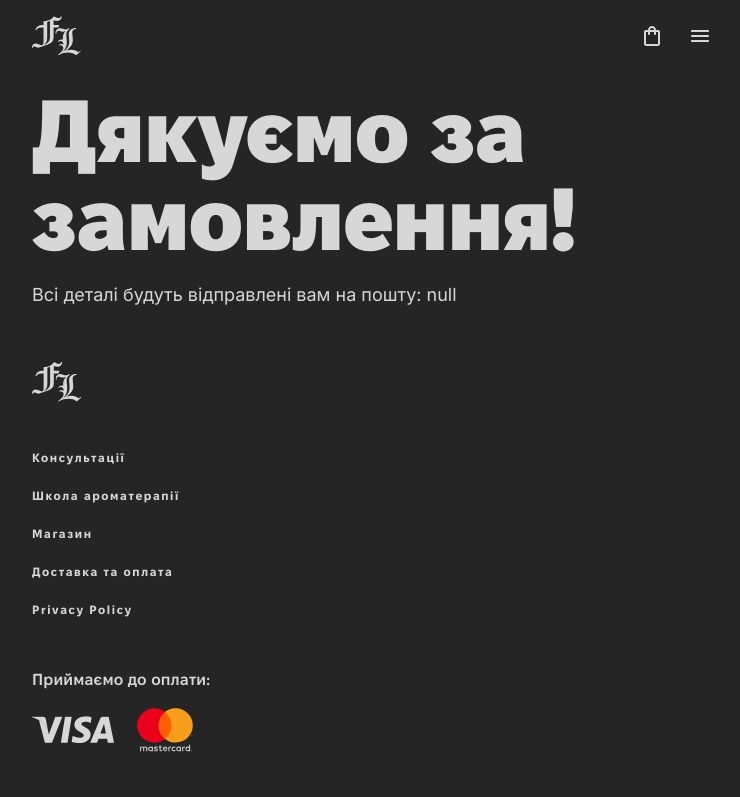
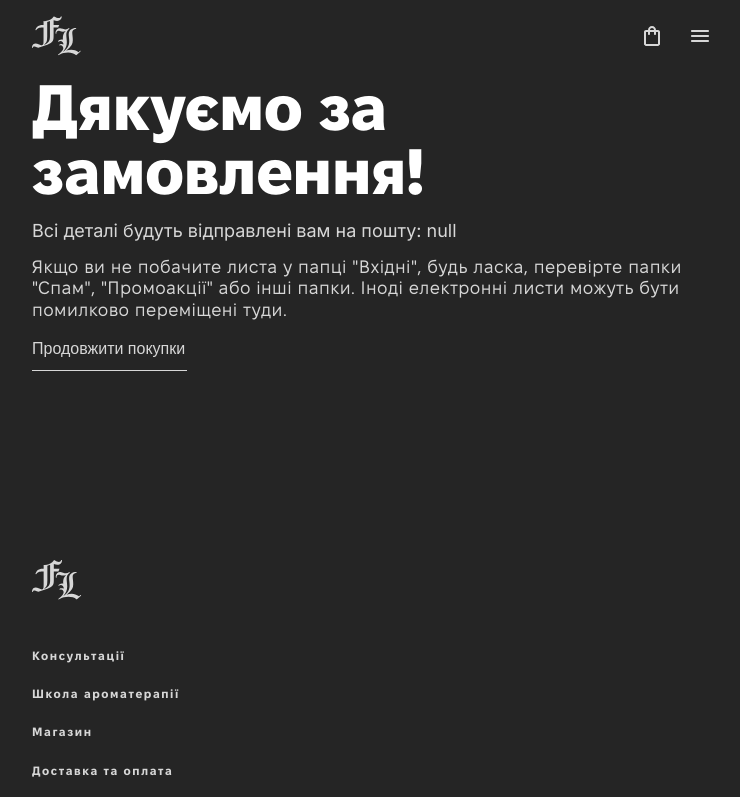
Before and after one commit to 1Kostik/frauLaskaMarket, a React (Vite) app: page /ordered in a window 1280 px wide. Shown: the top 797 px of the page, without its empty margins (264-1004 px from the left). Built offline with nearby package versions, Linux system fonts and the light colour scheme.

Commit message:
changed-ordered-page

```diff
--- a/src/components/ContentBox/ContentBox.styled.ts
+++ b/src/components/ContentBox/ContentBox.styled.ts
@@ -117,12 +117,13 @@ export const textContainer = (type: string | undefined) => css`
 export const imgThumb = (
   isHideMobileImg: boolean | undefined,
   type: string | undefined,
-  photo: string | undefined
+  photo: string | undefined,
+  boxHeight: number | undefined
 ) =>
   css`
     display: ${isHideMobileImg ? "none" : "block"};
     width: 100%;
-    height: auto;
+    height: ${boxHeight}px;
     border-radius: ${type === "myWay" ? "0" : "12px"};
     overflow: hidden;
 
--- a/src/components/ContentBox/ContentBox.tsx
+++ b/src/components/ContentBox/ContentBox.tsx
@@ -47,10 +47,15 @@ const ContentBox: React.FC<ContentBoxProps> = ({
   type,
 }) => {
   const [swiper, setSwiper] = useState<SwiperCore | null>(null);
+  const [boxHeight, setBoxHeight] = useState<number | undefined>(undefined);
 
-  const textRef = useRef<HTMLDivElement | null>(null);
+  const boxRef = useRef<HTMLDivElement | null>(null);
   const refPrevBtn = useRef<HTMLButtonElement | null>(null);
   const refNextBtn = useRef<HTMLButtonElement | null>(null);
+
+  useEffect(() => {
+    setBoxHeight(boxRef.current?.offsetHeight);
+  }, [boxRef]);
 
   useEffect(() => {
     if (swiper) {
@@ -67,10 +72,10 @@ const ContentBox: React.FC<ContentBoxProps> = ({
   }, [swiper]);
 
   return (
-    <div css={box(contentGap, changeDirection, type)}>
+    <div css={box(contentGap, changeDirection, type)} ref={boxRef}>
       {(type === "projects" || type === "info") && (
         <div css={textContainer(type)}>
-          {typeof children === "string" && <p ref={textRef}>{children}</p>}
+          {typeof children === "string" && <p>{children}</p>}
           {typeof children === "object" && children}
         </div>
       )}
@@ -115,7 +120,7 @@ const ContentBox: React.FC<ContentBoxProps> = ({
           </div>
         </div>
       )}
-      <div css={imgThumb(isHideMobileImg, type, photo)}></div>
+      <div css={imgThumb(isHideMobileImg, type, photo, boxHeight)} />
     </div>
   );
 };
--- a/src/pages/MainPage/HistorySection/HistorySection.tsx
+++ b/src/pages/MainPage/HistorySection/HistorySection.tsx
@@ -4,7 +4,7 @@ import ContentBox from "@components/ContentBox";
 import { containerStyles } from "@styles/variables";
 
 import plugImg1 from "/src/assets/images/plug1.svg";
-import plugImg2 from "/src/assets/images/plug2.svg";
+import plugImg2 from "/src/assets/images/plug2.webp";
 
 const HistorySection = () => {
   return (
--- /dev/null
+++ b/src/pages/OrderedPage/OrderedPage.styled.ts
@@ -0,0 +1,97 @@
+import { css } from "@emotion/react";
+import { onDesktop, onTablet } from "@styles/mixins";
+
+export const sectionStyle = css`
+  padding-top: 72px;
+  padding-bottom: 36px;
+  height: 66vh;
+
+  & h1 {
+    padding-top: 24px;
+    font-size: 48px;
+    font-weight: 800;
+    color: var(--text-white);
+    padding: 10px 0;
+  }
+
+  & p {
+    font-family: Inter;
+    font-size: 14px;
+    line-height: 120%;
+    color: var(--text-light-grey);
+  }
+
+  & p:last-of-type {
+    font-family: Fixel;
+    letter-spacing: 0.4px;
+    line-height: 120%;
+    margin-top: 16px;
+  }
+
+  ${onTablet(
+    css`
+      & h1 {
+        font-size: 64px;
+      }
+
+      & p {
+        font-size: 18px;
+      }
+    `
+  )}
+
+  ${onDesktop(css`
+    padding-top: 80px;
+
+    & h1 {
+      font-size: 100px;
+      padding: 30px 0;
+    }
+
+    & p {
+      font-size: 24px;
+    }
+
+    & p:last-of-type {
+      margin-top: 32px;
+    }
+  `)}
+`;
+
+export const linkStyle = css`
+  position: relative;
+  display: block;
+
+  width: 155px;
+  padding: 10px 0;
+  margin-top: 6px;
+
+  font-family: Arial;
+  font-size: 16px;
+  line-height: 140%;
+  color: var(--text-light-grey);
+  transition: var(--effectDuration);
+
+  ${onDesktop(css`
+    width: 230px;
+    margin-top: 12px;
+    font-size: 24px;
+  `)}
+
+  &:hover {
+    scale: 1.02;
+  }
+
+  &::after {
+    content: "";
+    display: block;
+    position: absolute;
+    width: 100%;
+    bottom: 0;
+    border-bottom: 1px solid var(--text-light-grey);
+  }
+
+  &:hover::after {
+    border-bottom: 3px solid var(--text-light-grey);
+  }
+`;
--- a/src/pages/OrderedPage/OrderedPage.tsx
+++ b/src/pages/OrderedPage/OrderedPage.tsx
@@ -1,10 +1,10 @@
 import { useEffect } from "react";
-import { useSearchParams } from "react-router-dom";
+import { Link, useSearchParams } from "react-router-dom";
 import { useAppDispatch } from "@redux/hooks";
 
 import { clearCart } from "@redux/cart/slice";
-
-import HeroSection from "@components/HeroSection/HeroSection";
+import { containerStyles } from "@styles/variables";
+import { linkStyle, sectionStyle } from "./OrderedPage.styled";
 
 const OrderedPage = () => {
   const [searchParams] = useSearchParams();
@@ -18,12 +18,20 @@ const OrderedPage = () => {
   }, [dispatch, order_id]);
 
   return (
-    <>
-      <HeroSection viewType={"other"} pageName="ordered">
+    <section css={sectionStyle}>
+      <div css={containerStyles}>
         <h1>Дякуємо за замовлення!</h1>
         <p>{`Всі деталі будуть відправлені вам на пошту: ${email}`} </p>
-      </HeroSection>
-    </>
+        <p>
+          Якщо ви не побачите листа у папці "Вхідні", будь ласка, перевірте
+          папки "Спам", "Промоакції" або інші папки. Іноді електронні листи
+          можуть бути помилково переміщені туди.
+        </p>
+        <Link to="/store" css={linkStyle}>
+          Продовжити покупки
+        </Link>
+      </div>
+    </section>
   );
 };
 
--- a/src/pages/ProductDetails/ProductDetails.styled.ts
+++ b/src/pages/ProductDetails/ProductDetails.styled.ts
@@ -135,7 +135,7 @@ export const H3 = styled.h3`
 `;
 
 export const P = styled.p`
-  width: 97px;
+  width: auto;
   color: var(--text-black);
   font-family: Arial;
   font-size: 12px;
```
Also changed, not shown: src/assets/images/plug2.webp (added), 1 other file (tests, documents, lock files or other folders).
